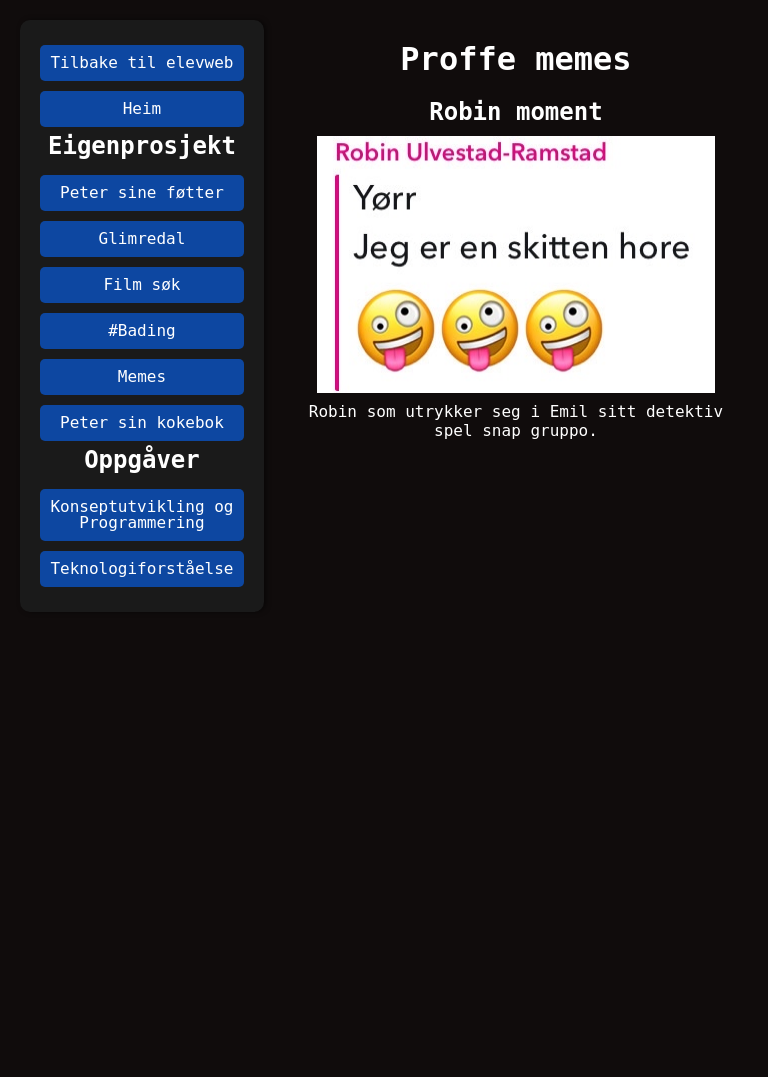
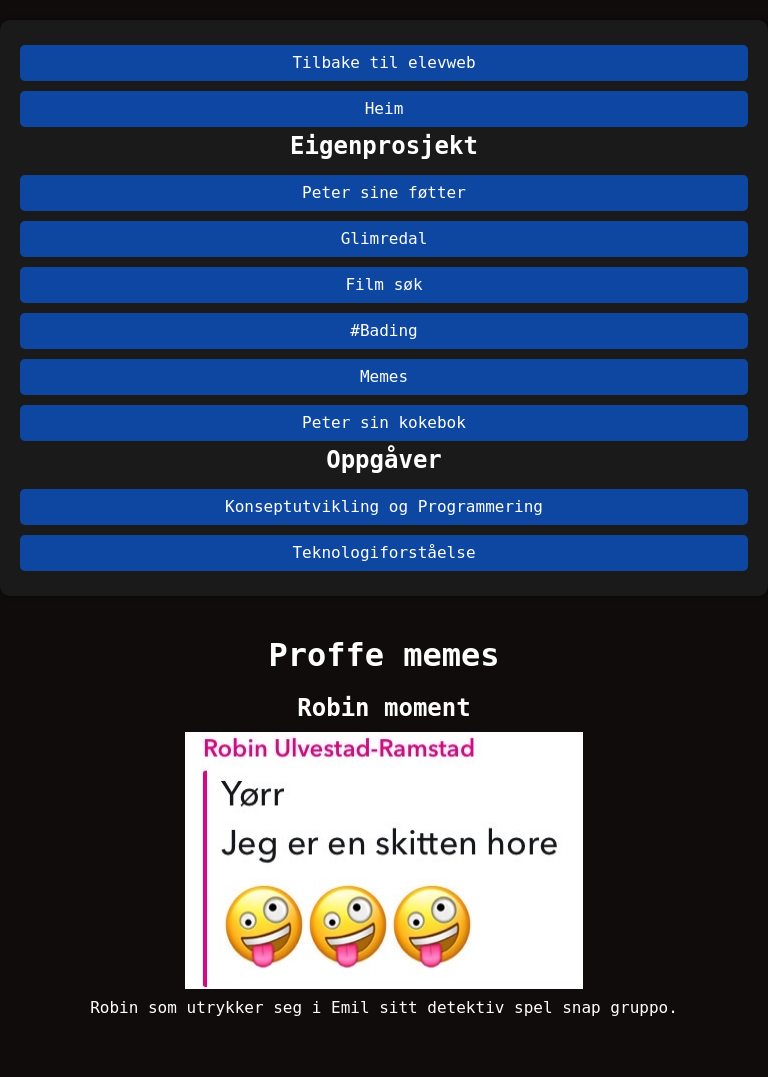
Before and after one commit to Emilsen2152/Emil-WEB, a PHP site: page /eigenprosjekt/memes/index.html in a window 768 px wide. Before the commit the page ends 612 px from the top, so only its background shows below. Run offline with PHP 8.4, Linux system fonts and the light colour scheme.

Commit message:
Refactor layout styles for sidebar and container responsiveness

```diff
--- a/mainStyles.css
+++ b/mainStyles.css
@@ -61,14 +61,14 @@ input[type="text"] {
 
 .container {
     display: flex;
-    flex-direction: column;
-    align-items: center;
+    flex-direction: row;
+    align-items: flex-start;
     gap: 1.25rem;
     padding: 1.25rem;
 }
 
 .sidebar {
-    width: 100%;
+    width: 350px;
     max-width: 350px;
     padding: 1.25rem;
     background-color: #1a1a1a;
@@ -186,19 +186,18 @@ input[type="text"] {
     padding-top: 20px;
 }
 
-@media (min-width: 768px) {
-    .container {
-        flex-direction: row;
-        align-items: flex-start;
+@media (max-width: 900px) {
+    .sidebar {
+        width: 100%;
+        max-width: 100%;
     }
 
-    .sidebar {
-        width: 350px;
-    }
-}
-
-@media (max-width: 600px) {
     .btn-link-small {
         width: 100%;
     }
+
+    .container {
+        flex-direction: column;
+        align-items: center;
+    }
 }
```
